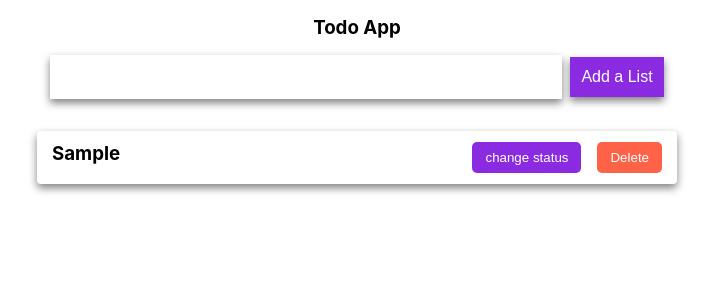
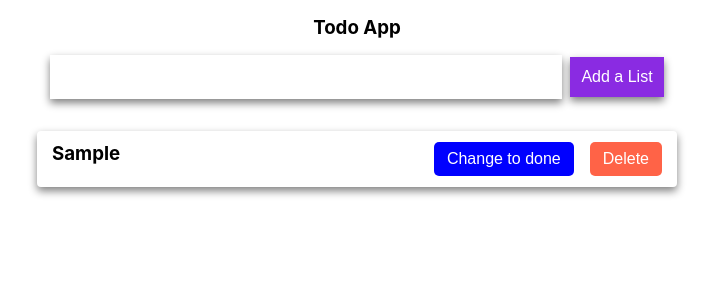
Before and after one commit to Racheal777/redux-todo-app, a React (Create React App) app: page / in a window 1280 px wide. Both pictures are taken after typing "Sample" into the empty fields and a click on the button "Add a List". Shown: the top 300 px of the page, without its empty margins (283-996 px from the left). Built offline with nearby package versions, Linux system fonts and the light colour scheme.

Commit message:
added update

```diff
--- a/src/App.css
+++ b/src/App.css
@@ -29,6 +29,7 @@
   margin-top: 1em;
   margin-bottom: 1em;
 
+
 }
 
 .forms button {
--- a/src/App.js
+++ b/src/App.js
@@ -1,4 +1,4 @@
-import logo from './logo.svg';
+
 import './App.css';
 import TodoList from './Components/TodoList';
 
--- a/src/Components/ListForm.jsx
+++ b/src/Components/ListForm.jsx
@@ -5,6 +5,7 @@ import { createTodo}  from '../Store/actions/action'
 //connect is use to connect the store to the component
 const ListForm = ({ Alltasks, addTodo }) =>  {
     const [ input, setInput ] = useState('')
+    const inputValue = input.toLowerCase().trim()
     console.log(Alltasks)
   return (
     <div className='main'>
@@ -15,8 +16,17 @@ const ListForm = ({ Alltasks, addTodo }) =>  {
                 value={input}
                 onChange = {(e) => setInput(e.target.value)}
                 />
-                <button onClick={() => {addTodo(input)
-                setInput('')
+                <button onClick={() => {
+                  const duplicate = Alltasks.some(todo => todo.text === inputValue)
+
+                  if(!duplicate){
+                    addTodo(input)
+                    setInput('')
+
+                  }else{
+                    alert(`${inputValue} is already added`)
+                  }
+
             }}>Add a List</button>
 
         </section>
--- a/src/Components/ListItem.jsx
+++ b/src/Components/ListItem.jsx
@@ -1,69 +1,100 @@
-import React from 'react';
-import styled, { css } from 'styled-components'
-import { connect } from 'react-redux'
-import { createTodo, deleteTodo}  from '../Store/actions/action'
-
+import React from "react";
+import styled, { css } from "styled-components";
+import { connect } from "react-redux";
+import { deleteTodo, updateTodo } from "../Store/actions/action";
 
 //styled component
 const Wrapper = styled.div`
   border-radius: 4px;
   box-shadow: 0 4px 8px gray;
   margin: 1em 20rem;
-display:flex;
-justify-content:space-between;
+  display: flex;
+
+  justify-content: space-between;
   padding: 11px 15px;
-
-`
+`;
 const BtnContainer = styled.div`
-display:flex;
-gap:1rem
-`
+  display: flex;
+  gap: 1rem;
+`;
 
 const Button = styled.button`
   padding: 8px 13px;
-border:none;
+  border: none;
   border-radius: 5px;
   outline: none;
   cursor: pointer;
-${props => props.completed && css`
-background-color:blueviolet;
-color: white
+  font-size: 1em;
+  ${(props) =>
+    props.completed &&
+    css`
+      background-color: blueviolet;
+      color: white;
     `}
 
-${props => props.delete && css`
-background-color: tomato;
-color: white
+  ${(props) =>
+    props.completedd &&
+    css`
+      background-color: blue;
+      color: white;
     `}
 
-`
+${(props) =>
+    props.delete &&
+    css`
+      background-color: tomato;
+      color: white;
+    `}
+`;
 
-const ListItem = ({ task, deleteTodo }) => {
+const ListItem = ({ task, deleteTodo, updateTodo }) => {
   return (
-        <Wrapper>
+    <Wrapper
+      className="todo"
+      style={
+        task.isCompleted === true
+          ? { backgroundColor: "grey" }
+          : { textDecoration: "none" }
+      }
+    >
+      <h3
+        className="todo"
+        style={
+          task.isCompleted === true
+            ? { backgroundColor: "grey", textDecoration: "line-through" }
+            : { textDecoration: "none" }
+        }
+      >
+        {task.text}
+      </h3>
 
-                <h3>{task.text}</h3>
       <BtnContainer>
+        {task.isCompleted === true ? (
+          <Button completed onClick={() => updateTodo(task.text)}>
+            Change to Pending
+          </Button>
+        ) : (
+          <Button completedd onClick={() => updateTodo(task.text)}>
+            Change to done
+          </Button>
+        )}
 
-                <Button completed>change status</Button>
-                <Button delete onClick={() => deleteTodo(task.text)}>Delete</Button>
-
+        <Button delete onClick={() => deleteTodo(task.text)}>
+          Delete
+        </Button>
       </BtnContainer>
-
-
     </Wrapper>
   );
-}
+};
 
 const mapStateToProps = (state) => ({
-    Alltasks: state.todos,
- })
-
+  todos: state.todos,
+});
 
 const mapDispatchToProps = (dispatch) => {
-   return{
-    // addTodo: (obj) => dispatch(addTodos(obj)),
-    deleteTodo: (text) => dispatch(deleteTodo(text))
-   }
-
-  }
-export default connect(mapStateToProps, mapDispatchToProps)( ListItem);
+  return {
+    deleteTodo: (text) => dispatch(deleteTodo(text)),
+    updateTodo: (text) => dispatch(updateTodo(text)),
+  };
+};
+export default connect(mapStateToProps, mapDispatchToProps)(ListItem);
--- a/src/Components/TodoList.jsx
+++ b/src/Components/TodoList.jsx
@@ -8,6 +8,7 @@ const TodoList = ({ todos }) => {
     <div>
         <section>
            <ListForm/>
+
            {todos.map((todo, id) => (
 
                     <ListItem task = {todo} key={id} />
@@ -25,4 +26,4 @@ const mapStateToProps = (state) => ({
  })
 
 
-export default connect(mapStateToProps)(TodoList)
+export default connect(mapStateToProps, null)(TodoList)
--- a/src/Store/actions/action.js
+++ b/src/Store/actions/action.js
@@ -4,6 +4,9 @@
 export const CREATE_TODO = 'CREATE_TODO'
 
 export const DELETE_TODO = 'DELETE_TODO'
+
+export const UPDATE_TODO = "UPDATE_TODO"
+
 
 //action creators contains type and payload
 
@@ -12,7 +15,14 @@ export const createTodo = ( text ) => ({
     payload: { text , isCompleted : false }
 })
 
+//delete action
 export const deleteTodo = (text) => ({
     type: DELETE_TODO,
     payload: { text }
 })
+
+//update action
+export const updateTodo = (text) => ({
+    type: UPDATE_TODO,
+    payload: { text }
+})
--- a/src/Store/reducers/reducer.js
+++ b/src/Store/reducers/reducer.js
@@ -1,5 +1,5 @@
 
-import { CREATE_TODO, DELETE_TODO} from '../actions/action'
+import { CREATE_TODO, DELETE_TODO, UPDATE_TODO} from '../actions/action'
 
 //reducer functions, which take state and action as argument
 export const todos = (state = [], action) => {
@@ -16,8 +16,29 @@ export const todos = (state = [], action) => {
             const remove = state.filter((item) => item.text !== action.payload.text)
             console.log(remove)
             console.log('state', state)
-            return [... remove]
+            return [...remove]
         }
+
+        //update
+        case UPDATE_TODO: {
+
+            const texts = action.payload.text
+            const isCompleted = action.payload.isCompleted
+            return state.map((item) => {
+                console.log('item', item)
+               if(item.text === texts){
+                return {
+                    ...item, isCompleted : !item.isCompleted
+
+                }
+
+               }
+
+               return item
+            })
+
+        }
+
 
 
 
```
Lines whose indentation alone changed are shown as unchanged.
